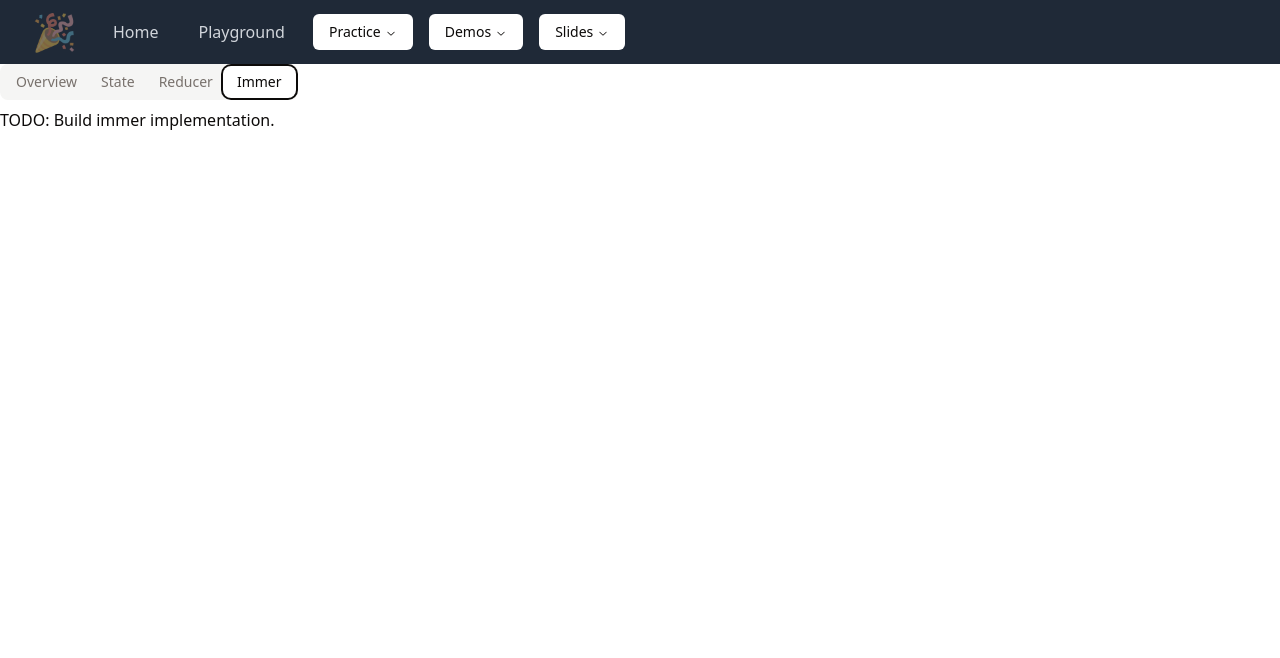
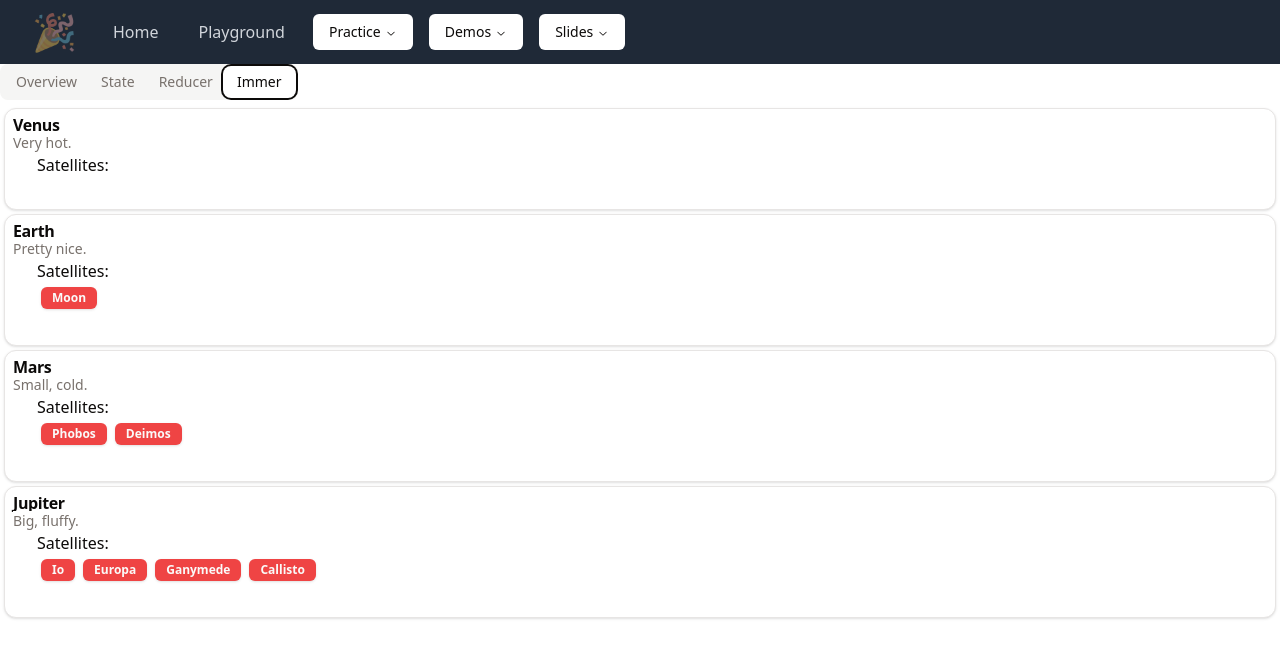
Before and after one commit to bathcat/fiestr, a React (Vite) app: page /demo/planets in a window 1280 px wide. Both pictures are taken after a click on the tab "Immer". Shown: the top 658 px of the page. Built offline with nearby package versions, Linux system fonts and the light colour scheme.

Commit message:
Adding immer implementation.

```diff
--- a/package.json
+++ b/package.json
@@ -9,7 +9,7 @@
     "lint": "eslint . --ext ts,tsx --report-unused-disable-directives --max-warnings 0",
     "preview": "vite preview",
     "test": "vitest run",
-    "test-watch":"vitest",
+    "test-watch": "vitest",
     "format": "prettier . --write",
     "typecheck": "tsc --noEmit",
     "typecheck-watch": "tsc --noEmit --watch"
@@ -24,11 +24,13 @@
     "@types/youtube": "^0.0.49",
     "class-variance-authority": "^0.7.0",
     "clsx": "^2.0.0",
+    "immer": "^10.0.3",
     "react": "^18.2.0",
     "react-dom": "^18.2.0",
     "react-router-dom": "^6.16.0",
     "tailwind-merge": "^1.14.0",
-    "tailwindcss-animate": "^1.0.7"
+    "tailwindcss-animate": "^1.0.7",
+    "use-immer": "^0.9.0"
   },
   "devDependencies": {
     "@tailwindcss/typography": "^0.5.10",
--- a/src/demos/planets/immer-planets.tsx
+++ b/src/demos/planets/immer-planets.tsx
@@ -1 +1,92 @@
-export const Planets = () => <h1>TODO: Build immer implementation.</h1>;
+import { Planet, getPlanets } from './planets-service';
+import {
+  Card,
+  CardContent,
+  CardDescription,
+  CardTitle,
+} from '@components/ui/card';
+import { Badge } from '@components/ui/badge';
+import { useImmerReducer } from 'use-immer';
+
+interface UpdatePlanetDescriptionAction {
+  actionType: 'updatePlanetDescription';
+  planetID: string;
+  newDescription: string;
+}
+
+interface DestroySatelliteAction {
+  actionType: 'destroySatellite';
+  planetID: string;
+  satelliteID: string;
+}
+
+type Action = UpdatePlanetDescriptionAction | DestroySatelliteAction;
+
+export const planetsReducer = (planets: Array<Planet>, action: Action) => {
+  if (action.actionType === 'updatePlanetDescription') {
+    for (const p of planets) {
+      if (p.id === action.planetID) {
+        p.description = action.newDescription;
+        return;
+      }
+    }
+  }
+
+  if (action.actionType === 'destroySatellite') {
+    for (const p of planets) {
+      if (p.id === action.planetID) {
+        p.satellites = p.satellites.filter(s => s.id !== action.satelliteID);
+        return;
+      }
+    }
+  }
+
+  throw new Error('Something is very wrong. You must have passed a bogus action or a bad ID.');
+};
+
+export const Planets = () => {
+  const [planets, dispatch] = useImmerReducer(planetsReducer, getPlanets());
+
+  return (
+    <>
+      {planets.map(planet => (
+        <Card key={planet.id}>
+          <CardTitle>{planet.name}</CardTitle>
+          <CardDescription>
+            <input
+              type="text"
+              value={planet.description}
+              onChange={e =>
+                dispatch({
+                  actionType: 'updatePlanetDescription',
+                  planetID: planet.id,
+                  newDescription: e.target.value,
+                })
+              }
+            />
+          </CardDescription>
+          <CardContent>
+            <h3>Satellites:</h3>
+            {planet.satellites.map(satellite => (
+              <Badge
+                key={satellite.id}
+                onClick={event => {
+                  event.preventDefault();
+                  dispatch({
+                    actionType: 'destroySatellite',
+                    planetID: planet.id,
+                    satelliteID: satellite.id,
+                  });
+                }}
+                variant="destructive"
+                className="m-1 cursor-pointer"
+              >
+                {satellite.name}
+              </Badge>
+            ))}
+          </CardContent>
+        </Card>
+      ))}
+    </>
+  );
+};
```
Also changed, not shown: 1 other file (tests, documents, lock files or other folders).
